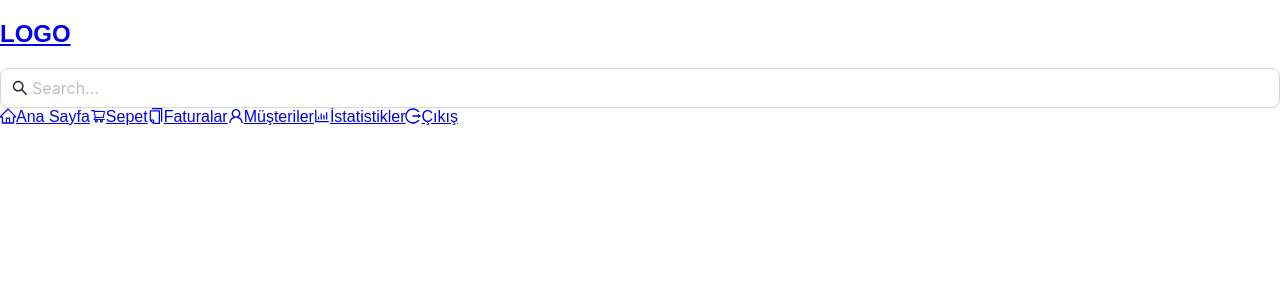
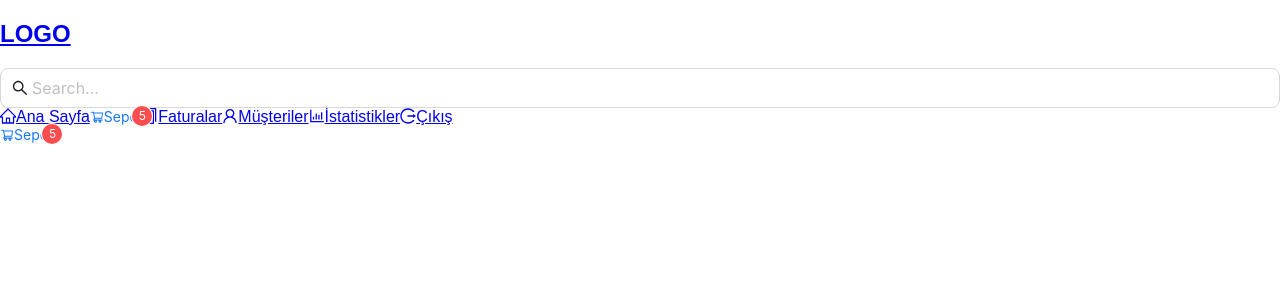
Before and after one commit to ilkaytech/MERN-STACK-POSAPP-PROJECT, a React (Create React App) app in the folder client/: page / in a window 1280 px wide. Shown: the top 300 px of the page. Built offline with nearby package versions, Linux system fonts and the light colour scheme; a web font is replaced by a local one.

Commit message:
feat:header is created

```diff
--- a/client/src/components/header/Header.jsx
+++ b/client/src/components/header/Header.jsx
@@ -8,7 +8,7 @@
   LogoutOutlined,
 } from "@ant-design/icons";
 
-import { Input } from "antd";
+import { Badge, Input } from "antd";
 
 const Header = () => {
   return (
@@ -19,7 +19,7 @@
             <h2 className="text-2xl font-bold md:text-4xl ">LOGO</h2>
           </a>
         </div>
-        <div className="header-search flex-1">
+        <div className="header-search flex-1 flex justify-center  ">
           <Input
             size="large"
             placeholder="Search..."
@@ -27,32 +27,65 @@
             className="rounded-full max-w-[800px]"
           />
         </div>
-        <div className="menu-links flex justify-between items-center gap-8 ">
-          <a href={"/"} className="menu-link flex flex-col">
-            <HomeOutlined className="md:text-2xl text-xl" />
+        <div
+          className="menu-links flex justify-between items-center gap-7 md:static
+        fixed bottom-0 md:w-auto w-screen md:bg-transparent bg-white left-0 md:border-t-0
+        border-t md:px-0 px-4 py-1"
+        >
+          <a
+            href={"/"}
+            className="menu-link flex flex-col items-center hover:text-[#40a9ff] transition-all"
+          >
+            <HomeOutlined className="md:text-2xl text-xl " />
             <span className="md:text-xs text-[10px] ">Ana Sayfa</span>
           </a>
-          <a href={"/"} className="menu-link flex flex-col">
-            <ShoppingCartOutlined className="md:text-2xl text-xl" />
-            <span className="md:text-xs text-[10px] ">Sepet</span>
-          </a>
-          <a href={"/"} className="menu-link flex flex-col">
+          <Badge count={5} offset={[0, 6]} className="md:flex hidden">
+            <a
+              href={"/"}
+              className="menu-link flex flex-col items-center hover:text-[#40a9ff] transition-all"
+            >
+              <ShoppingCartOutlined className="md:text-2xl text-xl" />
+              <span className="md:text-xs text-[10px] ">Sepet</span>
+            </a>
+          </Badge>
+          <a
+            href={"/"}
+            className="menu-link flex flex-col items-center hover:text-[#40a9ff] transition-all"
+          >
             <CopyOutlined className="md:text-2xl text-xl" />
             <span className="md:text-xs text-[10px] ">Faturalar</span>
           </a>
-          <a href={"/"} className="menu-link flex flex-col">
+          <a
+            href={"/"}
+            className="menu-link flex flex-col items-center hover:text-[#40a9ff] transition-all"
+          >
             <UserOutlined className="md:text-2xl text-xl" />
-            <span className="md:text-xs text-[30px]">Müşteriler</span>
+            <span className="md:text-xs text-[10px]">Müşteriler</span>
           </a>
-          <a href={"/"} className="menu-link flex flex-col">
+          <a
+            href={"/"}
+            className="menu-link flex flex-col items-center hover:text-[#40a9ff] transition-all"
+          >
             <BarChartOutlined className="md:text-2xl text-xl" />
             <span className="md:text-xs text-[10px] ">İstatistikler</span>
           </a>
-          <a href={"/"} className="menu-link flex flex-col">
+          <a
+            href={"/"}
+            className="menu-link flex flex-col items-center hover:text-[#40a9ff] transition-all"
+          >
             <LogoutOutlined className="md:text-2xl text-xl" />
             <span className="md:text-xs text-[10px] ">Çıkış</span>
           </a>
         </div>
+        <Badge count={5} offset={[0, 6]} className="md:hidden flex">
+          <a
+            href={"/"}
+            className="menu-link flex flex-col items-center hover:text-[#40a9ff] transition-all"
+          >
+            <ShoppingCartOutlined className="text-2xl" />
+            <span className="md:text-xs text-[10px] ">Sepet</span>
+          </a>
+        </Badge>
       </header>
     </div>
   );
```
